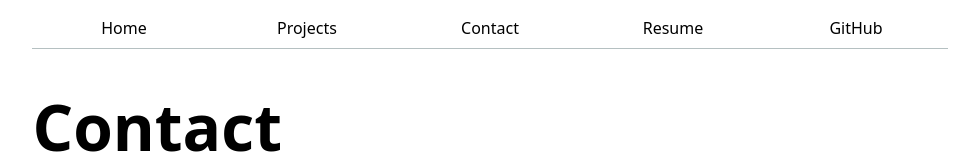
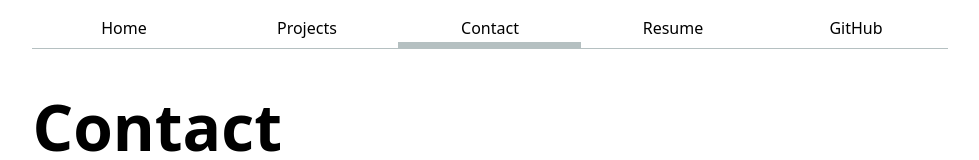
Before and after one commit to aasim-ucsd/portfolio, a plain HTML site: page contact/index.html in a window 1280 px wide. Shown: the top 160 px of the page, without its empty margins (150-1129 px from the left). Drawn offline with Linux system fonts and the light colour scheme.

Commit message:
contact change

```diff
--- a/contact/index.html
+++ b/contact/index.html
@@ -10,7 +10,7 @@
     <nav>
         <a href="../">Home</a>
         <a href="../projects/">Projects</a>
-        <a href="../contact/">Contact</a>
+        <a href="../contact/" class="current">Contact</a>
         <a href="../resume/">Resume</a>
         <a href="https://github.com/aasim-ucsd" target="_blank">GitHub</a>
     </nav>
```
